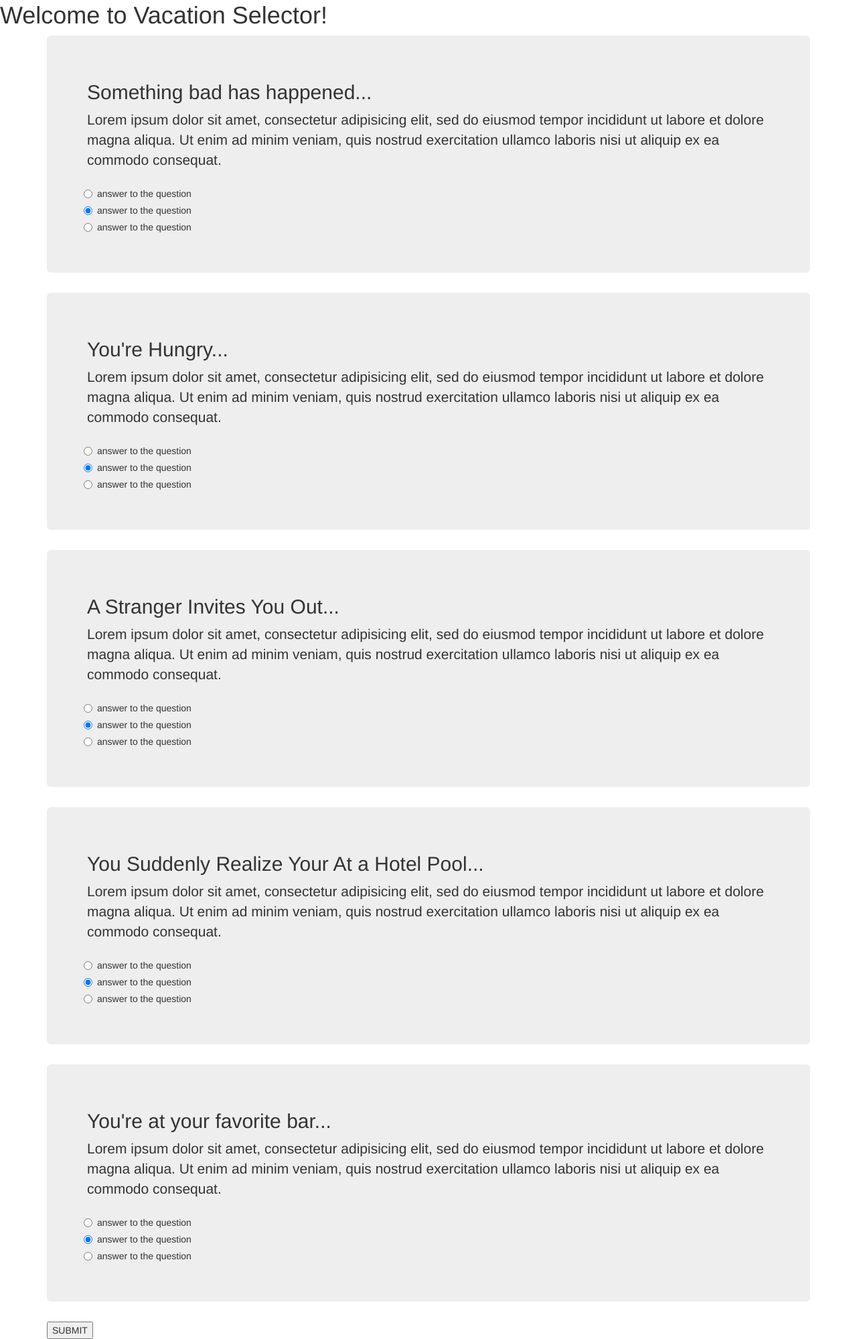
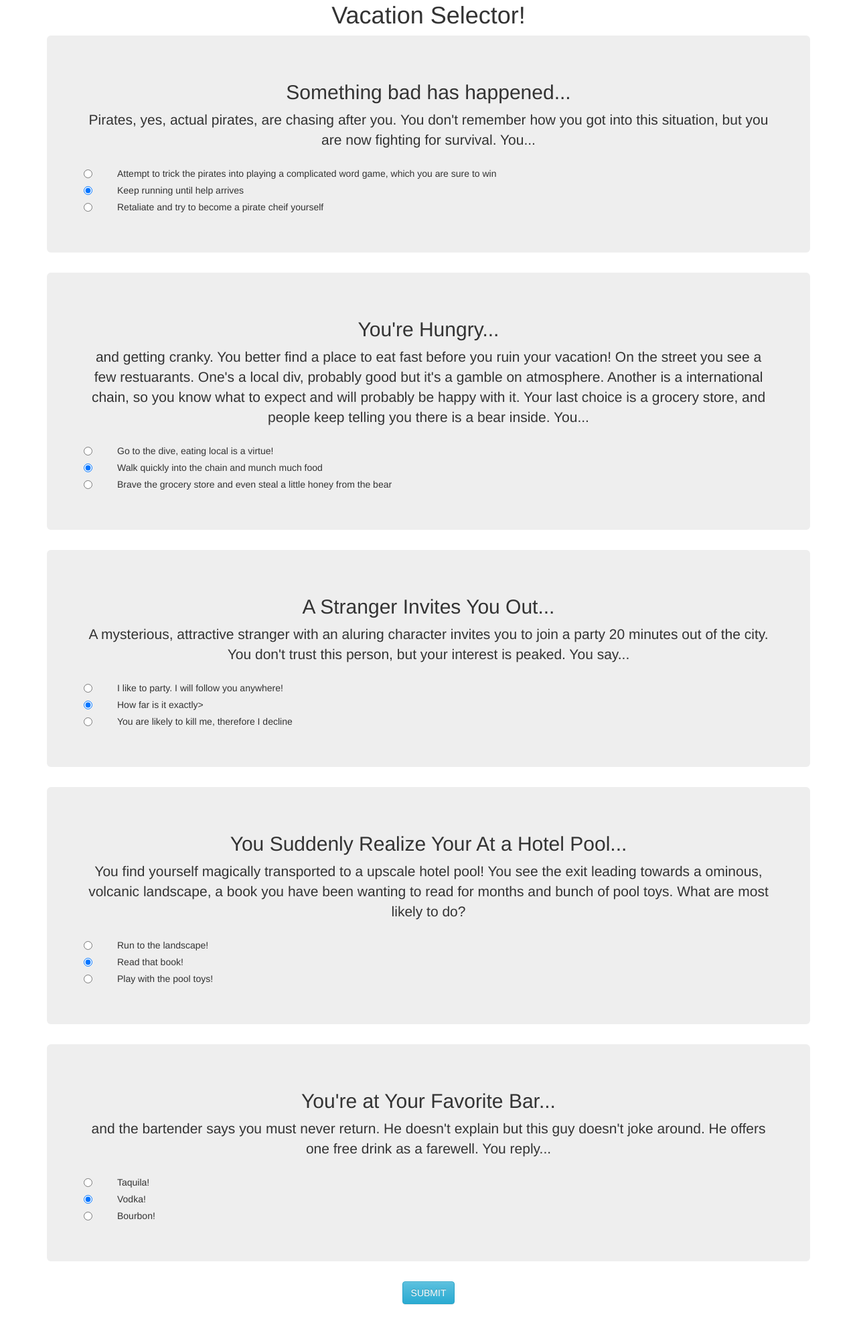
Before and after one commit to augustinevt/travel-selector, a plain HTML site: page index.html in a window 1280 px wide. Shown: the part 17-2016 px from the top of the page at 67% size. Drawn offline with nearby package versions, Linux system fonts and the light colour scheme.

Commit message:
add custom styles, text content and README.md

```diff
--- a/index.html
+++ b/index.html
@@ -18,7 +18,7 @@
   </head>
   <body>
 
-    <h1>Welcome to Vacation Selector!</h1>
+    <h1>Vacation Selector!</h1>
 
     <form class="form-vertical" >
       <div class="container" id="form-div">
@@ -27,25 +27,25 @@
         <div class="form-group jumbotron" id="question1">
           <h2>Something bad has happened...</h2>
           <p>
-            Lorem ipsum dolor sit amet, consectetur adipisicing elit, sed do eiusmod tempor incididunt ut labore et dolore magna aliqua. Ut enim ad minim veniam, quis nostrud exercitation ullamco laboris nisi ut aliquip ex ea commodo consequat.
+            Pirates, yes, actual pirates, are chasing after you. You don't remember how you got into this situation, but you are now fighting for survival. You...
           </p>
           <div class="container">
             <div class="radio">
               <lable>
                 <input type="radio" name="q1" value="-1"></input>
-                <span class="answer">answer to the question</span>
+                <span class="answer">Attempt to trick the pirates into playing a complicated word game, which you are sure to win</span>
               </label>
             </div>
             <div class="radio">
               <lable>
                 <input type="radio" name="q1" value="0" checked="checked"></input>
-                <span class="answer">answer to the question</span>
+                <span class="answer">Keep running until help arrives</span>
               </label>
             </div>
             <div class="radio">
               <lable>
                 <input type="radio" name="q1" value="2"></input>
-                <span class="answer">answer to the question</span>
+                <span class="answer">Retaliate and try to become a pirate cheif yourself </span>
               </label>
             </div>
           </div>
@@ -56,25 +56,25 @@
         <div class="form-group jumbotron" id="question2">
           <h2>You're Hungry...</h2>
           <p>
-            Lorem ipsum dolor sit amet, consectetur adipisicing elit, sed do eiusmod tempor incididunt ut labore et dolore magna aliqua. Ut enim ad minim veniam, quis nostrud exercitation ullamco laboris nisi ut aliquip ex ea commodo consequat.
+            and getting cranky. You better find a place to eat fast before you ruin your vacation! On the street you see a few restuarants. One's a local div, probably good but it's a gamble on atmosphere. Another is a international chain, so you know what to expect and will probably be happy with it. Your last choice is a grocery store, and people keep telling you there is a bear inside. You...
           </p>
           <div class="container">
             <div class="radio">
               <lable>
                 <input type="radio" name="q2" value="-1"></input>
-                <span class="answer">answer to the question</span>
+                <span class="answer">Go to the dive, eating local is a virtue!</span>
               </label>
             </div>
             <div class="radio">
               <lable>
                 <input type="radio" name="q2" value="0" checked="checked"></input>
-                <span class="answer">answer to the question</span>
+                <span class="answer">Walk quickly into the chain and munch much food</span>
               </label>
             </div>
             <div class="radio">
               <lable>
                 <input type="radio" name="q2" value="2"></input>
-                <span class="answer">answer to the question</span>
+                <span class="answer">Brave the grocery store and even steal a little honey from the bear</span>
               </label>
             </div>
           </div>
@@ -85,25 +85,25 @@
         <div class="form-group jumbotron" id="question3">
           <h2>A Stranger Invites You Out...</h2>
           <p>
-            Lorem ipsum dolor sit amet, consectetur adipisicing elit, sed do eiusmod tempor incididunt ut labore et dolore magna aliqua. Ut enim ad minim veniam, quis nostrud exercitation ullamco laboris nisi ut aliquip ex ea commodo consequat.
+            A mysterious, attractive stranger with an aluring character invites you to join a party 20 minutes out of the city. You don't trust this person, but your interest is peaked. You say...
           </p>
           <div class="container">
             <div class="radio">
               <lable>
                 <input type="radio" name="q3" value="-1"></input>
-                <span class="answer">answer to the question</span>
+                <span class="answer">I like to party. I will follow you anywhere!</span>
               </label>
             </div>
             <div class="radio">
               <lable>
                 <input type="radio" name="q3" value="0" checked="checked"></input>
-                <span class="answer">answer to the question</span>
+                <span class="answer">How far is it exactly></span>
               </label>
             </div>
             <div class="radio">
               <lable>
                 <input type="radio" name="q3" value="2"></input>
-                <span class="answer">answer to the question</span>
+                <span class="answer">You are likely to kill me, therefore I decline</span>
               </label>
             </div>
           </div>
@@ -114,25 +114,25 @@
         <div class="form-group jumbotron" id="question4">
           <h2>You Suddenly Realize Your At a Hotel Pool...</h2>
           <p>
-            Lorem ipsum dolor sit amet, consectetur adipisicing elit, sed do eiusmod tempor incididunt ut labore et dolore magna aliqua. Ut enim ad minim veniam, quis nostrud exercitation ullamco laboris nisi ut aliquip ex ea commodo consequat.
+          You find yourself magically transported to a upscale hotel pool! You see the exit leading towards a ominous, volcanic landscape, a book you have been wanting to read for months and bunch of pool toys. What are most likely to do?
           </p>
           <div class="container">
             <div class="radio">
               <lable>
                 <input type="radio" name="q4" value="-1"></input>
-                <span class="answer">answer to the question</span>
+                <span class="answer">Run to the landscape!</span>
               </label>
             </div>
             <div class="radio">
               <lable>
                 <input type="radio" name="q4" value="0" checked="checked"></input>
-                <span class="answer">answer to the question</span>
+                <span class="answer">Read that book!</span>
               </label>
             </div>
             <div class="radio">
               <lable>
                 <input type="radio" name="q4" value="2"></input>
-                <span class="answer">answer to the question</span>
+                <span class="answer">Play with the pool toys!</span>
               </label>
             </div>
           </div>
@@ -141,27 +141,27 @@
 
         <!-- fifth question begin -->
         <div class="form-group jumbotron" id="question4">
-          <h2>You're at your favorite bar...</h2>
+          <h2>You're at Your Favorite Bar...</h2>
           <p>
-            Lorem ipsum dolor sit amet, consectetur adipisicing elit, sed do eiusmod tempor incididunt ut labore et dolore magna aliqua. Ut enim ad minim veniam, quis nostrud exercitation ullamco laboris nisi ut aliquip ex ea commodo consequat.
+            and the bartender says you must never return. He doesn't explain but this guy doesn't joke around. He offers one free drink as a farewell. You reply...
           </p>
           <div class="container">
             <div class="radio">
               <lable>
                 <input type="radio" name="q5" value="-1"></input>
-                <span class="answer">answer to the question</span>
+                <span class="answer">Taquila!</span>
               </label>
             </div>
             <div class="radio">
               <lable>
                 <input type="radio" name="q5" value="0" checked="checked"></input>
-                <span class="answer">answer to the question</span>
+                <span class="answer">Vodka!</span>
               </label>
             </div>
             <div class="radio">
               <lable>
                 <input type="radio" name="q5" value="2"></input>
-                <span class="answer">answer to the question</span>
+                <span class="answer">Bourbon!</span>
               </label>
             </div>
           </div>
@@ -169,7 +169,8 @@
         <!-- fifth question end -->
 
         <!-- form content ends   -->
-        <button type="submit" name="button">SUBMIT</button>
+
+        <button type="submit" class="btn btn-info" name="button">SUBMIT</button>
       </div>
     </form>
 
@@ -177,7 +178,11 @@
       <div class="container">
         <h1>Rook Island</h1>
         <p>
-          <img src="http://cdn2-b.examiner.com/sites/default/files/styles/image_content_width/hash/6a/72/6a72583132ee38b97ed5391751d12513.jpg?itok=DBVIu3dA" alt="" />
+
+            <img src="http://cdn2-b.examiner.com/sites/default/files/styles/image_content_width/hash/6a/72/6a72583132ee38b97ed5391751d12513.jpg?itok=DBVIu3dA" alt="map of branson" />
+
+
+
           <span class="output-text">
           Lorem ipsum dolor sit amet, consectetur adipisicing elit, sed do eiusmod tempor incididunt ut labore et dolore magna aliqua. Ut enim ad minim veniam, quis nostrud exercitation ullamco laboris nisi ut aliquip ex ea commodo consequat. Duis aute irure dolor in reprehenderit in voluptate velit esse cillum dolore eu fugiat nulla pariatur. Excepteur sint occaecat cupidatat non proident, sunt in culpa qui officia deserunt mollit anim id est laborum.
         </p>
--- a/stylesheets/styles.css
+++ b/stylesheets/styles.css
@@ -1,9 +1,34 @@
 #output {
   display: none;
+  text-align: left;
 }
 
 img {
   float: left;
   width: 538px;
   height: 350px;
+  margin-right: 30px;
 }
+
+
+
+body {
+  text-align: center;
+}
+
+span {
+  margin: 30px;
+  text-align: left;
+}
+
+.imgwrap {
+  padding: 20px;
+}
+
+.btn {
+  margin-bottom: 50px;
+}
+
+.form-group .container {
+  text-align: left;
+}
```
Also changed, not shown: anacronistic.html (added, +11 -0 lines), jumjum.html (deleted, +0 -28 lines), 2 other files.
